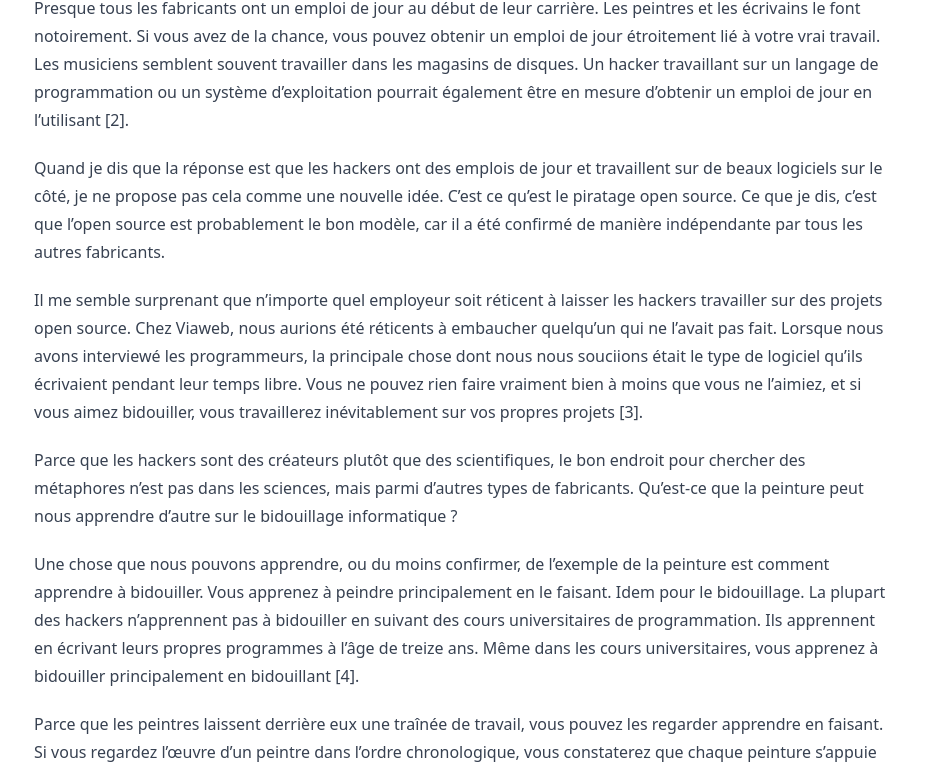
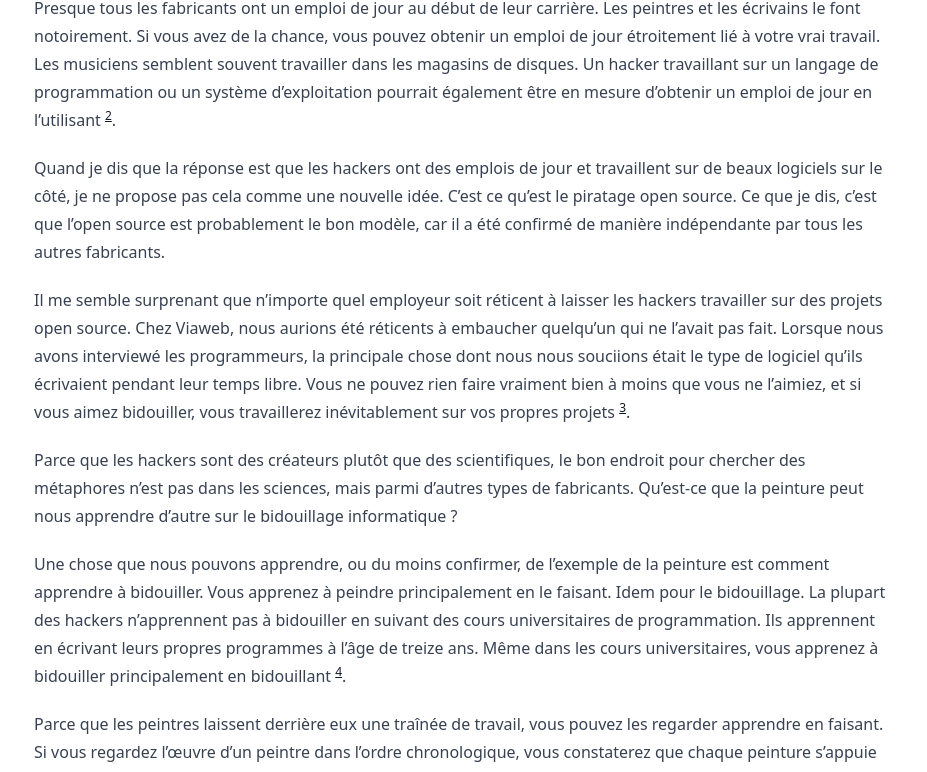
Before and after one commit to dorianmariecom/dorianmarie.com, a Jekyll site: the page built from paulgraham/hp.md, in a window 1280 px wide and 1400 px high, scrolled down 5435 px. Shown: the part 263-1035 px from the top of the window, without its empty margins (174-1101 px from the left). Built offline with Jekyll 4.4.1, drawn with Linux system fonts in a browser that asks for light colours; some of the changed text lies outside the part shown.

Commit message:
start to add footnotes

```diff
--- a/paulgraham/hp.md
+++ b/paulgraham/hp.md
@@ -33,7 +33,7 @@
 
 Mesurer ce que les hackers essaient réellement de faire, concevoir de beaux logiciels, serait beaucoup plus difficile. Vous avez besoin d'un bon sens du design pour juger du bon design. Et il n'y a pas de corrélation, sauf peut-être négative, entre la capacité des gens à reconnaître un bon design et leur confiance qu'ils peuvent le faire.
 
-Le seul test externe est le temps. Au fil du temps, les belles choses ont tendance à prospérer, et les choses laides ont tendance à être jetées. Malheureusement, le temps nécessaire peut être plus long que les vies humaines. Samuel Johnson a déclaré qu'il a fallu cent ans pour que la représentation d'un écrivain convergeant [1]. Il faut attendre que les amis influents de l'écrivain meurent, puis que tous leurs disciples meurent.
+Le seul test externe est le temps. Au fil du temps, les belles choses ont tendance à prospérer, et les choses laides ont tendance à être jetées. Malheureusement, le temps nécessaire peut être plus long que les vies humaines. Samuel Johnson a déclaré qu'il a fallu cent ans pour que la représentation d'un écrivain convergeant [^1]. Il faut attendre que les amis influents de l'écrivain meurent, puis que tous leurs disciples meurent.
 
 Je pense que les hackers doivent juste se résigner à avoir une grande composante aléatoire dans leur réputation. En cela, ils ne sont pas différents des autres fabricants. En fait, ils ont de la chance en comparaison. L'influence de la mode n'est pas aussi grande dans le bidouillage que dans la peinture.
 
@@ -75,15 +75,15 @@
 
 Je pense que la réponse à ce problème, dans le cas des logiciels, est un concept connu de presque tous les fabricants : le travail de jour. Cette phrase a commencé avec des musiciens, qui se produisent la nuit. Plus généralement, cela signifie que vous avez un type de travail que vous faites pour l'argent, et un autre pour l'amour.
 
-Presque tous les fabricants ont un emploi de jour au début de leur carrière. Les peintres et les écrivains le font notoirement. Si vous avez de la chance, vous pouvez obtenir un emploi de jour étroitement lié à votre vrai travail. Les musiciens semblent souvent travailler dans les magasins de disques. Un hacker travaillant sur un langage de programmation ou un système d'exploitation pourrait également être en mesure d'obtenir un emploi de jour en l’utilisant [2].
+Presque tous les fabricants ont un emploi de jour au début de leur carrière. Les peintres et les écrivains le font notoirement. Si vous avez de la chance, vous pouvez obtenir un emploi de jour étroitement lié à votre vrai travail. Les musiciens semblent souvent travailler dans les magasins de disques. Un hacker travaillant sur un langage de programmation ou un système d'exploitation pourrait également être en mesure d'obtenir un emploi de jour en l’utilisant [^2].
 
 Quand je dis que la réponse est que les hackers ont des emplois de jour et travaillent sur de beaux logiciels sur le côté, je ne propose pas cela comme une nouvelle idée. C'est ce qu'est le piratage open source. Ce que je dis, c'est que l'open source est probablement le bon modèle, car il a été confirmé de manière indépendante par tous les autres fabricants.
 
-Il me semble surprenant que n'importe quel employeur soit réticent à laisser les hackers travailler sur des projets open source. Chez Viaweb, nous aurions été réticents à embaucher quelqu'un qui ne l'avait pas fait. Lorsque nous avons interviewé les programmeurs, la principale chose dont nous nous souciions était le type de logiciel qu'ils écrivaient pendant leur temps libre. Vous ne pouvez rien faire vraiment bien à moins que vous ne l'aimiez, et si vous aimez bidouiller, vous travaillerez inévitablement sur vos propres projets [3].
+Il me semble surprenant que n'importe quel employeur soit réticent à laisser les hackers travailler sur des projets open source. Chez Viaweb, nous aurions été réticents à embaucher quelqu'un qui ne l'avait pas fait. Lorsque nous avons interviewé les programmeurs, la principale chose dont nous nous souciions était le type de logiciel qu'ils écrivaient pendant leur temps libre. Vous ne pouvez rien faire vraiment bien à moins que vous ne l'aimiez, et si vous aimez bidouiller, vous travaillerez inévitablement sur vos propres projets [^3].
 
 Parce que les hackers sont des créateurs plutôt que des scientifiques, le bon endroit pour chercher des métaphores n'est pas dans les sciences, mais parmi d'autres types de fabricants. Qu'est-ce que la peinture peut nous apprendre d'autre sur le bidouillage informatique ?
 
-Une chose que nous pouvons apprendre, ou du moins confirmer, de l'exemple de la peinture est comment apprendre à bidouiller. Vous apprenez à peindre principalement en le faisant. Idem pour le bidouillage. La plupart des hackers n'apprennent pas à bidouiller en suivant des cours universitaires de programmation. Ils apprennent en écrivant leurs propres programmes à l'âge de treize ans. Même dans les cours universitaires, vous apprenez à bidouiller principalement en bidouillant [4].
+Une chose que nous pouvons apprendre, ou du moins confirmer, de l'exemple de la peinture est comment apprendre à bidouiller. Vous apprenez à peindre principalement en le faisant. Idem pour le bidouillage. La plupart des hackers n'apprennent pas à bidouiller en suivant des cours universitaires de programmation. Ils apprennent en écrivant leurs propres programmes à l'âge de treize ans. Même dans les cours universitaires, vous apprenez à bidouiller principalement en bidouillant [^4].
 
 Parce que les peintres laissent derrière eux une traînée de travail, vous pouvez les regarder apprendre en faisant. Si vous regardez l'œuvre d'un peintre dans l'ordre chronologique, vous constaterez que chaque peinture s'appuie sur des choses apprises dans les précédentes. Lorsqu'il y a quelque chose dans une peinture qui fonctionne particulièrement bien, vous pouvez généralement en trouver la version 1 sous une forme plus petite dans une peinture antérieure.
 
@@ -139,17 +139,17 @@
 
 Oh que j'avais tort. Il s'avère que regarder les choses du point de vue des autres est pratiquement le secret du succès.
 
-L'empathie ne signifie pas nécessairement être dévoué.e. Loin de ça. Comprendre comment quelqu'un d'autre voit les choses n'implique pas que vous agirez dans son intérêt ; dans certaines situations - en guerre, par exemple - vous voulez faire exactement le contraire [5].
+L'empathie ne signifie pas nécessairement être dévoué.e. Loin de ça. Comprendre comment quelqu'un d'autre voit les choses n'implique pas que vous agirez dans son intérêt ; dans certaines situations - en guerre, par exemple - vous voulez faire exactement le contraire [^5].
 
 La plupart des fabricants font des choses pour un public humain. Et pour évaluer un public, vous devez comprendre ce dont il a besoin. Presque toutes les plus grandes peintures sont des peintures de personnes, par exemple, parce que les gens sont ce qui intéresse les gens.
 
-L'empathie est probablement la différence la plus importante entre un bon et un grand hacker. Certains sont assez intelligents, mais pratiquement solipsistes en matière d'empathie. Il est difficile pour de telles personnes de concevoir d'excellents logiciels, car elles ne peuvent pas voir les choses du point de vue de l’utilisateur [6].
+L'empathie est probablement la différence la plus importante entre un bon et un grand hacker. Certains sont assez intelligents, mais pratiquement solipsistes en matière d'empathie. Il est difficile pour de telles personnes de concevoir d'excellents logiciels, car elles ne peuvent pas voir les choses du point de vue de l’utilisateur [^6].
 
 Une façon de dire à quel point les gens sont bons en matière d'empathie est de les regarder expliquer une question technique à quelqu'un qui n'a pas de formation technique. Nous connaissons probablement tous des gens qui, bien que par ailleurs intelligents, sont juste comiquement mauvais dans ce domaine. Si quelqu'un leur demande lors d'un dîner ce qu'est un langage de programmation, il dira quelque chose comme "Oh, un langage de haut niveau est ce que le compilateur utilise comme entrée pour générer du code objet". Langue de haut niveau ? Compilateur ? Code objet ? Quelqu'un qui ne sait pas ce qu'est un langage de programmation ne sait évidemment pas non plus ce que sont ces choses.
 
-Une partie de ce que les logiciels ont à faire est de s'expliquer. Donc, pour écrire un bon logiciel, vous devez comprendre à quel point les utilisateurs comprennent peu. Ils vont marcher jusqu'au logiciel sans préparation, et il ferait mieux de faire ce qu'ils pensent qu'il fera, parce qu'ils ne vont pas lire le manuel. Le meilleur système que j'ai jamais vu à cet égard était le Macintosh original, en 1984. Il a fait ce que le logiciel ne fait presque jamais : il a juste fonctionné [7].
+Une partie de ce que les logiciels ont à faire est de s'expliquer. Donc, pour écrire un bon logiciel, vous devez comprendre à quel point les utilisateurs comprennent peu. Ils vont marcher jusqu'au logiciel sans préparation, et il ferait mieux de faire ce qu'ils pensent qu'il fera, parce qu'ils ne vont pas lire le manuel. Le meilleur système que j'ai jamais vu à cet égard était le Macintosh original, en 1984. Il a fait ce que le logiciel ne fait presque jamais : il a juste fonctionné [^7].
 
-Le code source devrait également s'expliquer de lui-même. Si je pouvais amener les gens à se souvenir d'une seule citation sur la programmation, ce serait celle du début de la structure et de l'interprétation des programmes informatiques [8].
+Le code source devrait également s'expliquer de lui-même. Si je pouvais amener les gens à se souvenir d'une seule citation sur la programmation, ce serait celle du début de la structure et de l'interprétation des programmes informatiques [^8].
 
 Les programmes doivent être écrits pour que les gens les lisent, et seulement accessoirement pour que les machines les exécutent.
 
@@ -157,7 +157,7 @@
 
 Federico da Montefeltro de Piero della Francesca, 1465-66 (détail).
 
-Vous devez avoir de l'empathie non seulement pour vos utilisateurs, mais aussi pour vos lecteurs. C'est dans votre intérêt, parce que vous serez l'un d'entre eux. Beaucoup de hackers ont écrit un programme pour découvrir, à leur retour six mois plus tard, qu'ils n'avaient aucune idée de son fonctionnement. Je connais plusieurs personnes qui ont juré Perl après de telles expériences [9].
+Vous devez avoir de l'empathie non seulement pour vos utilisateurs, mais aussi pour vos lecteurs. C'est dans votre intérêt, parce que vous serez l'un d'entre eux. Beaucoup de hackers ont écrit un programme pour découvrir, à leur retour six mois plus tard, qu'ils n'avaient aucune idée de son fonctionnement. Je connais plusieurs personnes qui ont juré Perl après de telles expériences [^9].
 
 Le manque d'empathie est associé à l'intelligence, au point qu'il y a même quelque chose de mode pour cela à certains endroits. Mais je ne pense pas qu'il y ait de corrélation. Vous pouvez bien réussir en mathématiques et en sciences naturelles sans avoir à apprendre l'empathie, et les gens dans ces domaines ont tendance à être intelligents, de sorte que les deux qualités en sont ainsi associées. Mais il y a beaucoup de gens stupides qui sont aussi mauvais en empathie.
 
@@ -173,3 +173,24 @@
 Encore et encore, nous voyons le même schéma. Un nouveau médium apparaît, et les gens sont tellement enthousiastes qu'ils explorent la plupart de ses possibilités au cours des deux premières générations. Le bidouillage informatique semble être dans cette phase maintenant.
 
 La peinture n'était pas, à l'époque de Léonard de Vinci, aussi cool que son travail l'a fait. La façon dont le piratage s'avère cool dépendra de ce que nous pouvons faire avec ce nouveau média.
+
+[^1]: Johnson a écrit dans la préface de son Shakespeare :<br>
+    <br>
+    « Il a longtemps survécu à son siècle, le terme communément fixé comme le test du mérite littéraire. Quels que soient les avantages qu'il pouvait autrefois tirer des allusions personnelles, des coutumes locales ou des opinions temporaires, ont été perdus pendant de nombreuses années ; et tout le choix de la gaieté ou du motif du chagrin, que les modes de vie artificielle lui offraient, n'obscurcissent maintenant que les scènes qu'ils éclairaient autrefois. Les effets de la faveur et de la concurrence sont à leur fin ; la tradition de ses amitiés et de ses inimitiés a péri ; ses œuvres ne soutiennent aucune opinion avec des arguments, ni ne fournissent à aucune faction des invectives ; elles ne peuvent se livrer à la vanité ni à la malignité satisfaite, mais sont lues sans autre raison que le désir de plaisir, et ne sont donc louées que lorsque le plaisir est obtenu...»
+
+
+[^2]:
+
+[^3]:
+
+[^4]:
+
+[^5]:
+
+[^6]:
+
+[^7]:
+
+[^8]:
+
+[^9]:
```
Also changed, not shown: paulgraham/nerds.md (+16 -2 lines).
